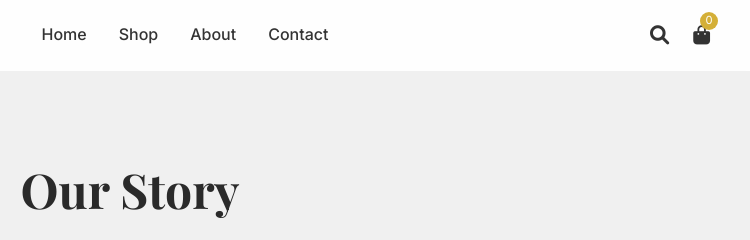
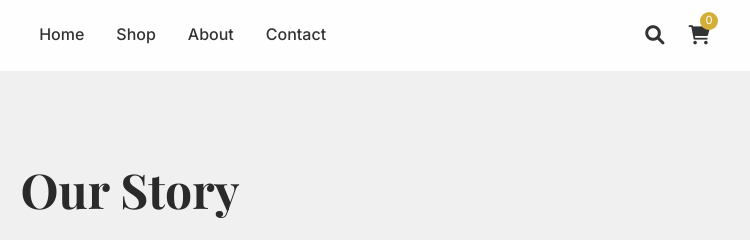
Before and after one commit to mal4crypt/wsl-interior-studio, a website: page about.html in a window 1280 px wide. Shown: the top 240 px of the page, 510-1260 px from the left. Drawn offline with nearby package versions, Linux system fonts and the light colour scheme.

Commit message:
Update cart icon to shopping cart

```diff
--- a/about.html
+++ b/about.html
@@ -29,7 +29,7 @@
                 <div class="nav-icons">
                     <a href="#"><i class="fas fa-search"></i></a>
                     <a href="cart.html" class="cart-icon">
-                        <i class="fas fa-shopping-bag"></i>
+                        <i class="fas fa-shopping-cart"></i>
                         <span class="cart-count">0</span>
                     </a>
                     <div class="mobile-menu-btn">
```
Also changed, not shown: cart.html (+1 -1 lines), checkout.html (+1 -1 lines), contact.html (+1 -1 lines), index.html (+1 -1 lines), product.html (+1 -1 lines), shop.html (+1 -1 lines).
